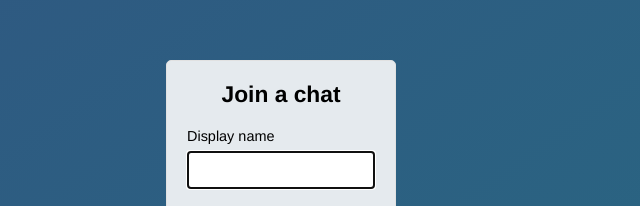
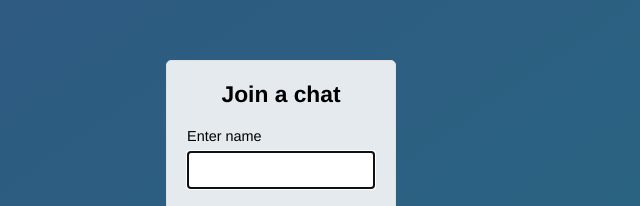
Before and after one commit to KmKavya/node-chat-app, a website: page public/index.html in a window 1280 px wide. Shown: the part 197-403 px from the top of the page, 359-999 px from the left. Drawn offline with Linux system fonts and the light colour scheme.

Commit message:
Enter Name

```diff
--- a/public/index.html
+++ b/public/index.html
@@ -16,7 +16,7 @@
     <h3>Join a chat</h3>
   </div>
     <div class="form-field">
-      <label>Display name</label>
+      <label>Enter name</label>
       <input type="text" name="name" autofocus/>
     </div>
     <div class="form-field">
```
